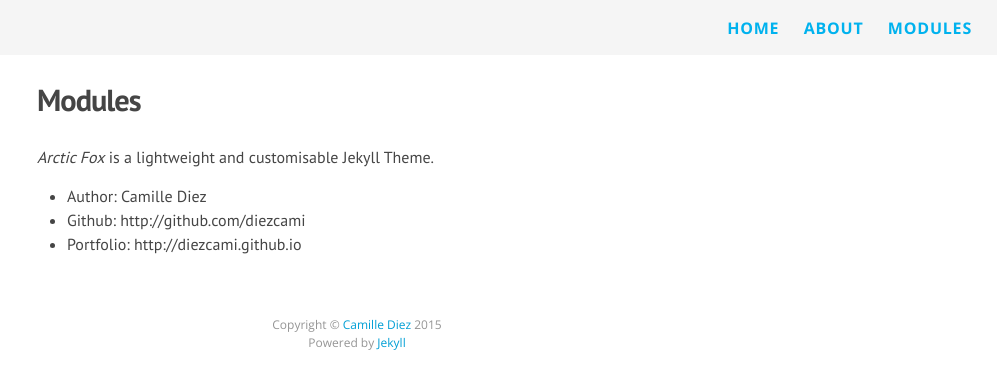
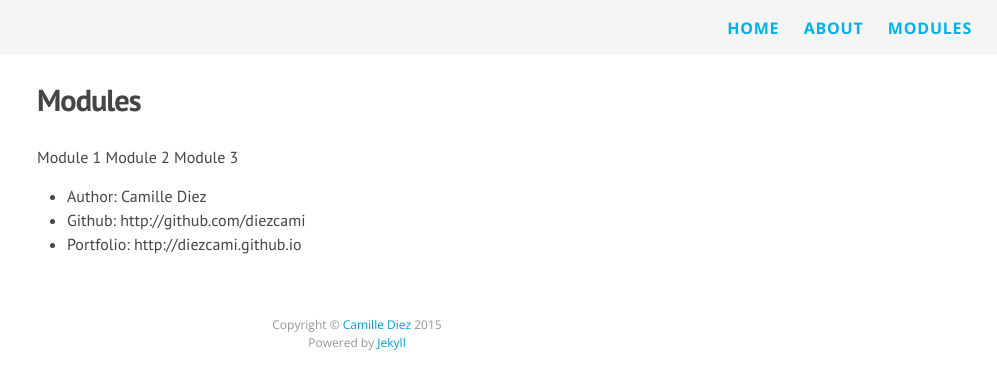
Before and after one commit to daisecpace/daisecpace, a Jekyll site: the page built from modules.md, in a window 1280 px wide. Shown: the top 389 px of the page, without its empty margins (283-1280 px from the left). Built offline with Jekyll 4.4.1, drawn with Linux system fonts in a browser that asks for light colours; nearby versions of some CDN libraries; Markdown is read by kramdown in place of the engine named in the settings.

Commit message:
Adding modules

```diff
--- a/modules.md
+++ b/modules.md
@@ -3,7 +3,9 @@ layout: page
 title: Modules
 permalink: /modules/
 ---
-*Arctic Fox* is a lightweight and customisable Jekyll Theme.
+Module 1
+Module 2
+Module 3
 
 * Author: Camille Diez
 * Github: http://github.com/diezcami
```
